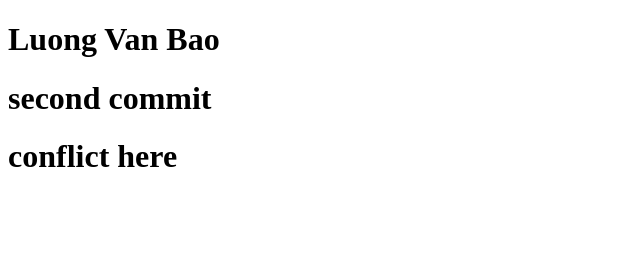
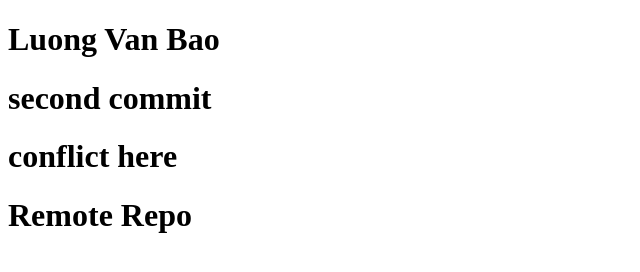
Before and after one commit to LuongVanBao79/Front-end, a plain HTML site: page index.html in a window 1280 px wide. Shown: the whole page, without its empty margins (0-640 px from the left). Drawn offline with Linux system fonts and the light colour scheme.

Commit message:
new remote push

```diff
--- a/index.html
+++ b/index.html
@@ -10,6 +10,7 @@
     <h1>second commit</h1>
 
     <h1>conflict here</h1>
-
+    <h1>Remote Repo
+    </h1>
 </body>
 </html>
```
Also changed, not shown: 1 other file.
